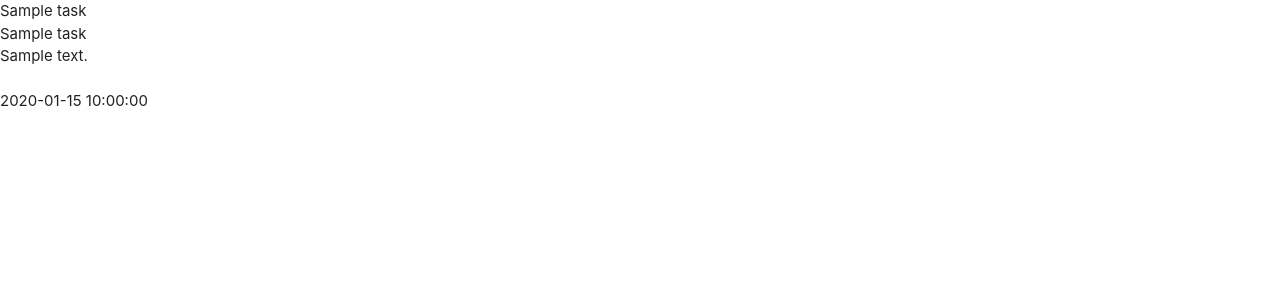
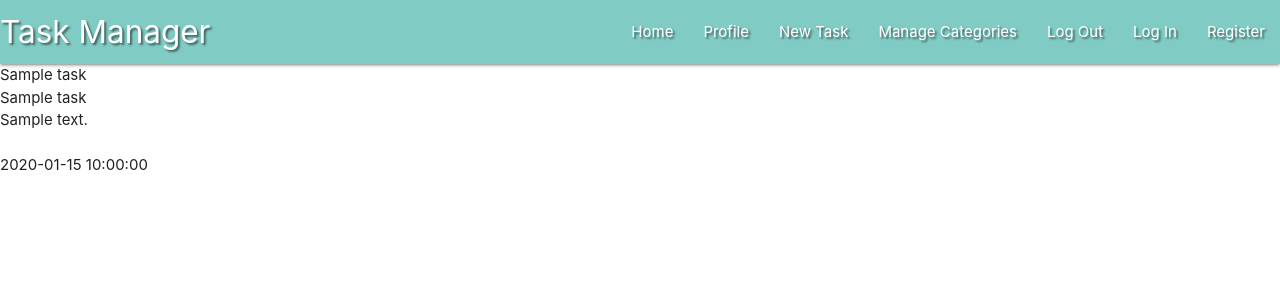
Before and after one commit to jakelashbrook/task-manager, a Flask app: page / in a window 1280 px wide. Shown: the top 300 px of the page. Run offline with Flask 2, Linux system fonts and the light colour scheme; a database or web service that is not in the repository returns one stand-in record (values such as "Sample title"); some libraries are stand-ins or nearby versions.

Commit message:
Add Materialize navbar and sidenav

```diff
--- a/static/css/style.css
+++ b/static/css/style.css
@@ -0,0 +1,3 @@
+.text-shadow {
+    text-shadow: 2px 2px 2px rgba(0, 0, 0, 0.5);
+}
--- a/static/js/script.js
+++ b/static/js/script.js
@@ -0,0 +1,3 @@
+$(document).ready(function(){
+    $('.sidenav').sidenav();
+  });
--- a/templates/base.html
+++ b/templates/base.html
@@ -13,6 +13,37 @@
     <title>The Task Manager</title>
 </head>
 <body>
+    <header>
+        <!-- Main top navbar -->
+        <nav class="nav-extended text-shadow teal lighten-3">
+            <div class="nav-wrapper">
+                <a href="{{ url_for('get_tasks') }}" class="brand-logo">Task Manager</a>
+                <a href="#" data-target="mobile-demo" class="sidenav-trigger"><i class="material-icons" title="Menu">menu_open</i></a>
+                <ul class="right hide-on-med-and-down">
+                    <li><a href="{{ url_for('get_tasks') }}">Home</a></li>
+                    <li><a href="#">Profile</a></li>
+                    <li><a href="#">New Task</a></li>
+                    <li><a href="#">Manage Categories</a></li>
+                    <li><a href="#">Log Out</a></li>
+                    <li><a href="#">Log In</a></li>
+                    <li><a href="#">Register</a></li>
+
+                </ul>
+            </div>
+        </nav>
+
+        <!-- mobile side-navbar-->
+        <ul class="sidenav" id="mobile-demo">
+            <li><h4 class="center-align.light-blue-text.text-darken-4">Task Manager</h4></li>
+            <li><a href="{{ url_for('get_tasks') }}">Home</a></li>
+            <li><a href="#">Profile</a></li>
+            <li><a href="#">New Task</a></li>
+            <li><a href="#">Manage Categories</a></li>
+            <li><a href="#">Log Out</a></li>
+            <li><a href="#">Log In</a></li>
+            <li><a href="#">Register</a></li>
+        </ul>
+    </header>
 
     {% block shit %}
     {% endblock %}
```
